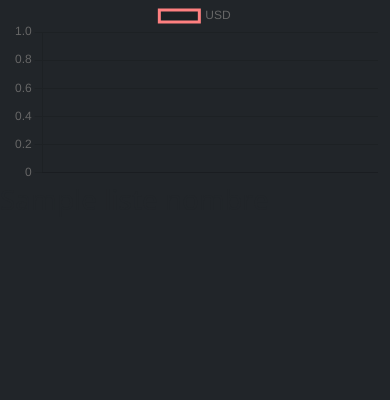
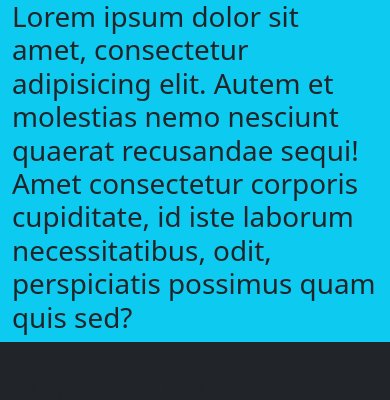
Before and after one commit to fvaussenat-source/Project_16, a Python web app: template src/devise/templates/devise/index.html in a window 390 px wide. Shown: the top 400 px of the page. Run offline with Jinja, Linux system fonts and the light colour scheme; the template is opened without the code that fills it: most values are stand-ins (such as "Sample title", 1, 10 or a date in 2020); some libraries are stand-ins or nearby versions.

Commit message:
Mise à jour du code

```diff
--- a/src/devise/templates/devise/index.html
+++ b/src/devise/templates/devise/index.html
@@ -13,16 +13,19 @@
 
     <div class="container-fluid">
         <div class="row justify-content-center">
-            <div class="col-md-10 col-lg-6">
-                <canvas id="chart">
+            {% for currency, rates in data.items %}
+            <div class="col-md-10 col-lg-6 bg-info">
+                <h1>Lorem ipsum dolor sit amet, consectetur adipisicing elit. Autem et molestias nemo nesciunt quaerat recusandae sequi! Amet consectetur corporis cupiditate, id iste laborum necessitatibus, odit, perspiciatis possimus quam quis sed?</h1>
+<!--                <canvas id="chart">
 
-                </canvas>
+                </canvas>-->
             </div>
+            {% endfor %}
         </div>
     </div>
 
 
-    <script>
+  <<!--  <script>
         var ctx = document.getElementById('chart');
 
         new Chart(ctx, {
@@ -38,11 +41,11 @@
                 }]
 
             }
-
+>
 
         });
 
-    </script>
+    </script>-->
 
 
     {% for nombre in liste_nombre %}
```
